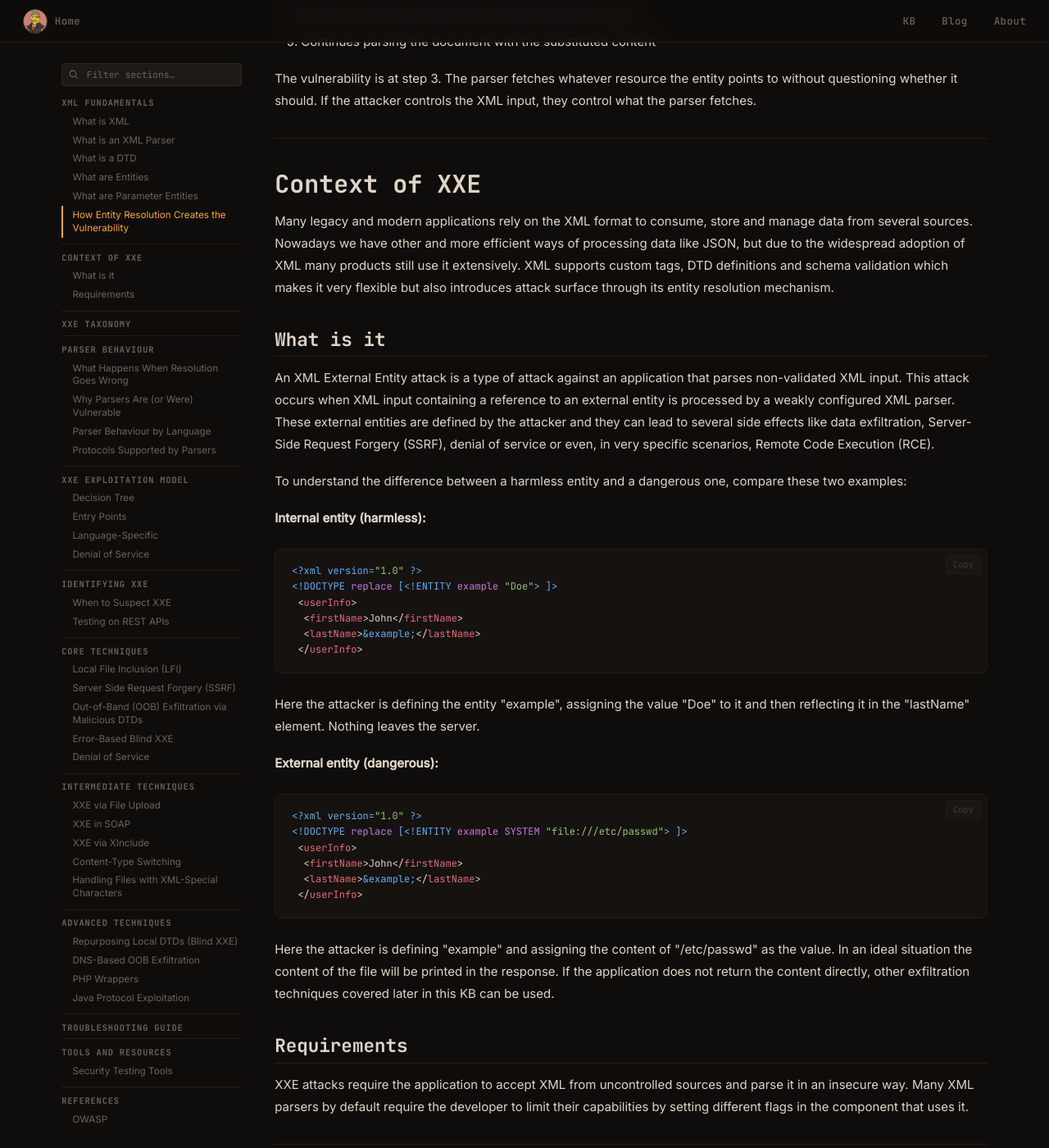
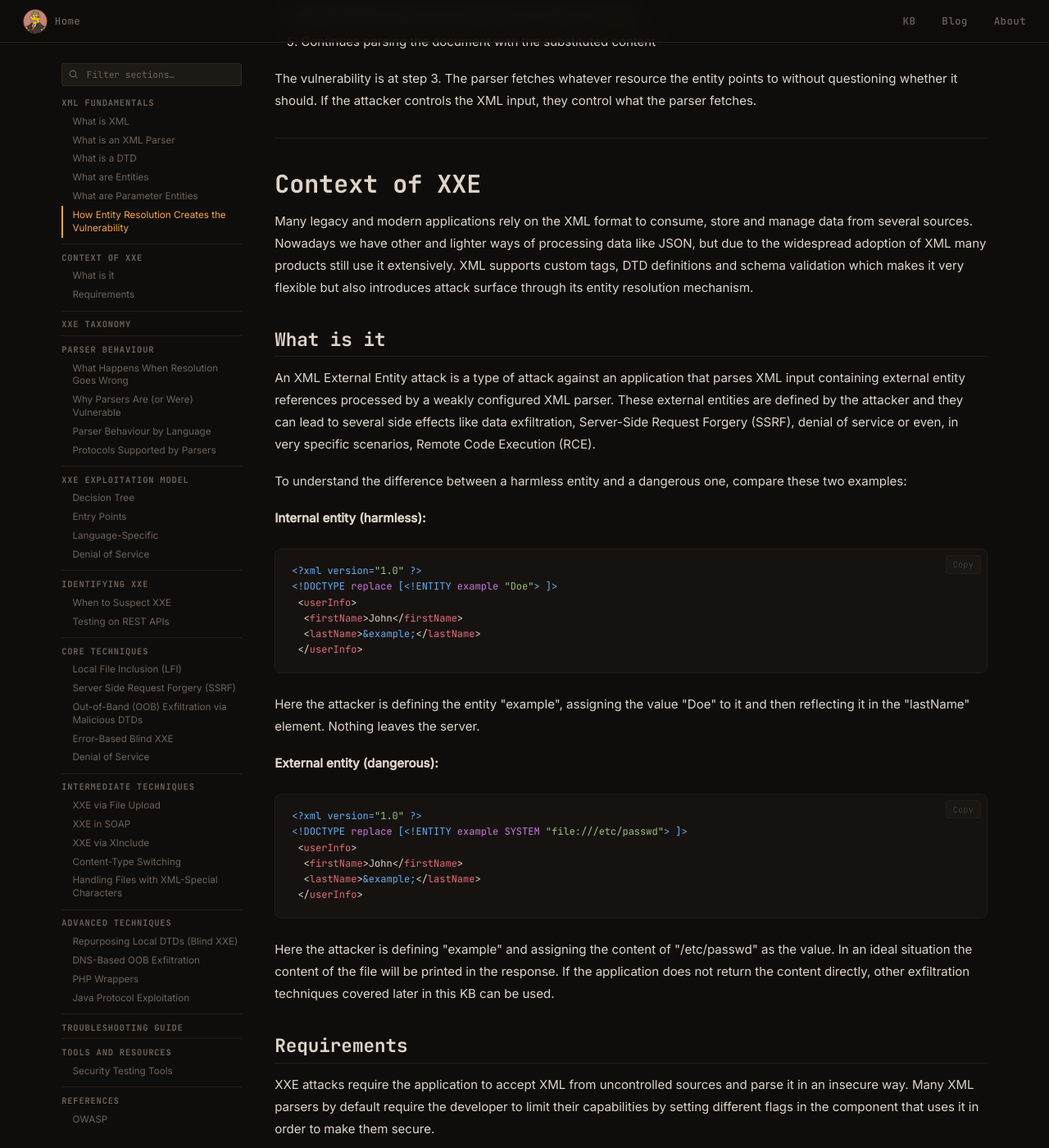
Before and after one commit to HansMolemanPNG/hansmolemanpng.github.io, an MkDocs documentation site: the page built from docs/kb/injection-attacks/xxe.md, in a window 1280 px wide and 1400 px high, scrolled down 3612 px. Shown: the whole window at 82% size. Built offline with MkDocs 1.6.1, drawn with Linux system fonts in a browser that asks for light colours; nearby versions of some CDN libraries; comment, search, counter and statistics services are not loaded.

Commit message:
Update xxe.md

```diff
--- a/docs/kb/injection-attacks/xxe.md
+++ b/docs/kb/injection-attacks/xxe.md
@@ -129,11 +129,11 @@ The vulnerability is at step 3. The parser fetches whatever resource the entity
 
 # Context of XXE
 
-Many legacy and modern applications rely on the XML format to consume, store and manage data from several sources. Nowadays we have other and more efficient ways of processing data like JSON, but due to the widespread adoption of XML many products still use it extensively. XML supports custom tags, DTD definitions and schema validation which makes it very flexible but also introduces attack surface through its entity resolution mechanism.
+Many legacy and modern applications rely on the XML format to consume, store and manage data from several sources. Nowadays we have other and lighter ways of processing data like JSON, but due to the widespread adoption of XML many products still use it extensively. XML supports custom tags, DTD definitions and schema validation which makes it very flexible but also introduces attack surface through its entity resolution mechanism.
 
 ## What is it
 
-An XML External Entity attack is a type of attack against an application that parses non-validated XML input. This attack occurs when XML input containing a reference to an external entity is processed by a weakly configured XML parser. These external entities are defined by the attacker and they can lead to several side effects like data exfiltration, Server-Side Request Forgery (SSRF), denial of service or even, in very specific scenarios, Remote Code Execution (RCE).
+An XML External Entity attack is a type of attack against an application that parses XML input containing external entity references processed by a weakly configured XML parser. These external entities are defined by the attacker and they can lead to several side effects like data exfiltration, Server-Side Request Forgery (SSRF), denial of service or even, in very specific scenarios, Remote Code Execution (RCE).
 
 To understand the difference between a harmless entity and a dangerous one, compare these two examples:
 
@@ -165,7 +165,7 @@ Here the attacker is defining "example" and assigning the content of "/etc/passw
 
 ## Requirements
 
-XXE attacks require the application to accept XML from uncontrolled sources and parse it in an insecure way. Many XML parsers by default require the developer to limit their capabilities by setting different flags in the component that uses it.
+XXE attacks require the application to accept XML from uncontrolled sources and parse it in an insecure way. Many XML parsers by default require the developer to limit their capabilities by setting different flags in the component that uses it in order to make them secure.
 
 -----
 
```
